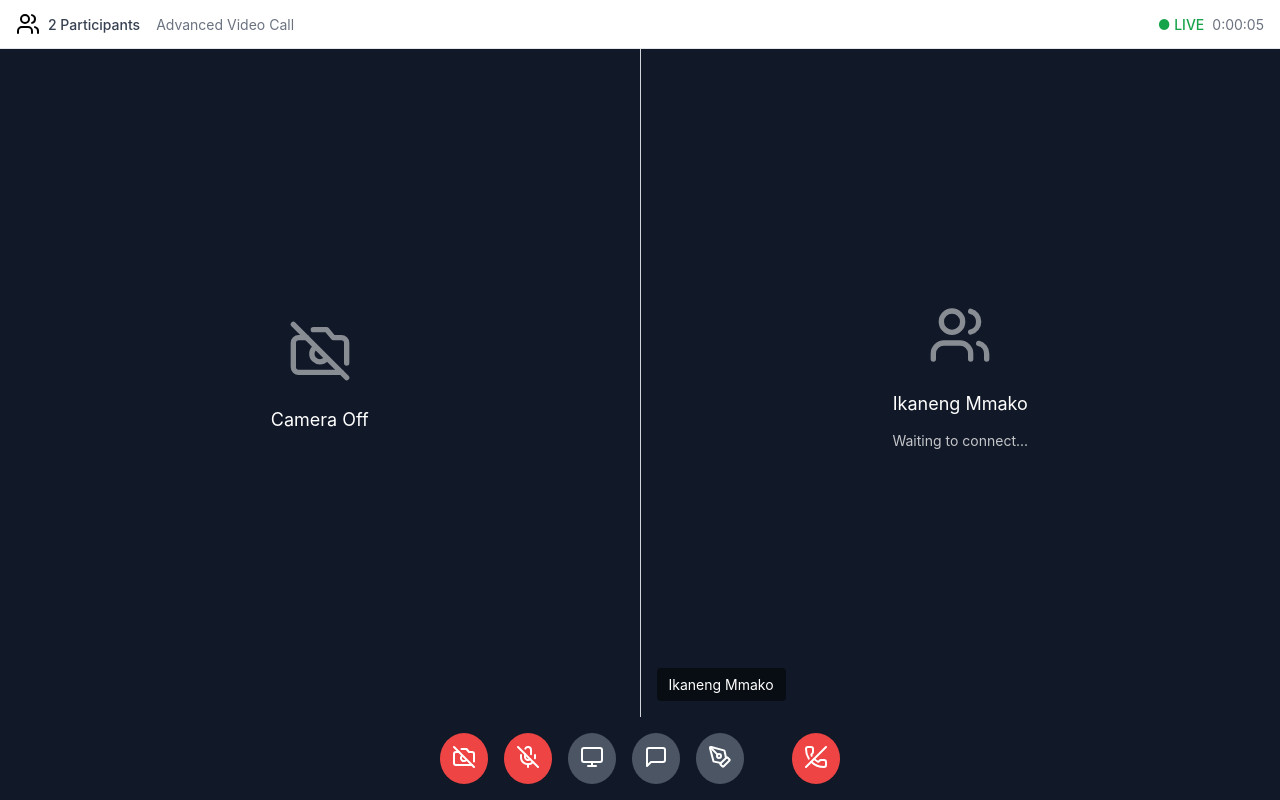
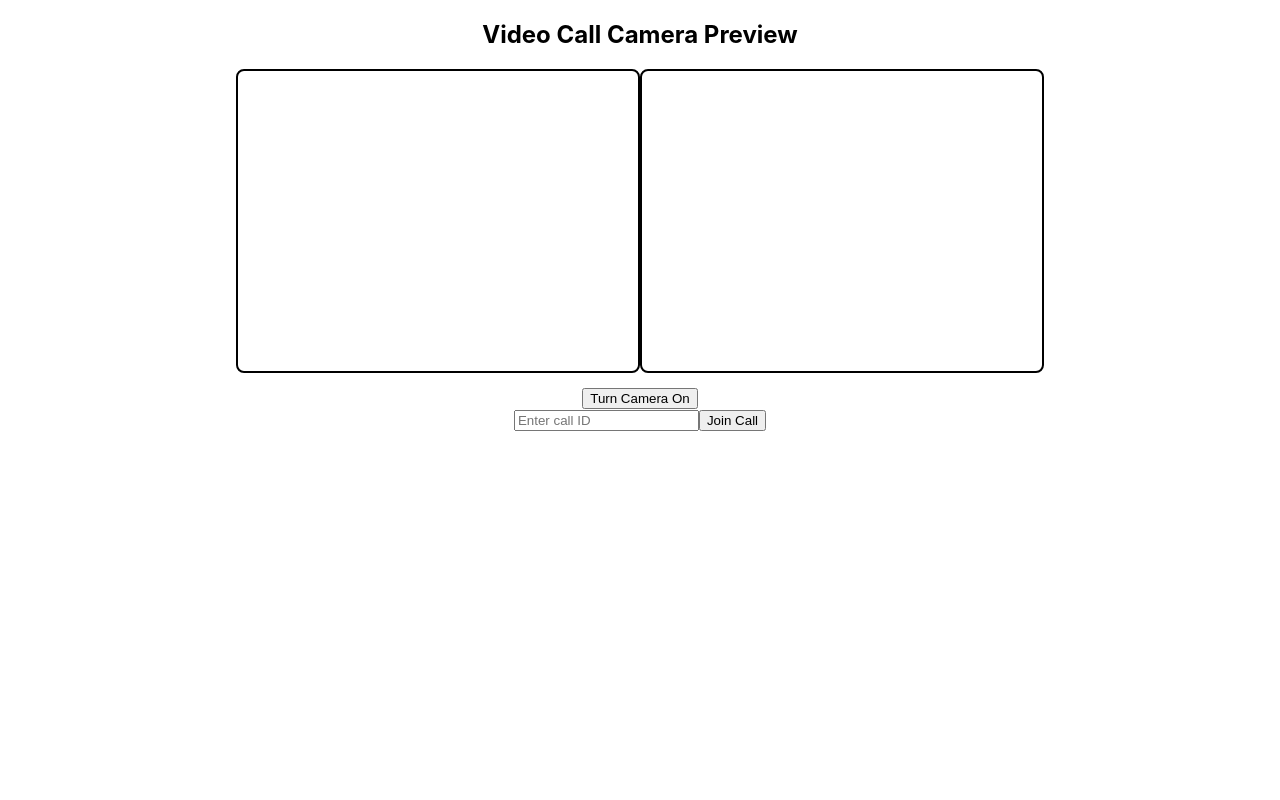
Before and after one commit to Ikanengg/video-call, a React (Create React App) app: page / in a window 1280 px wide. Built offline with nearby package versions, Linux system fonts and the light colour scheme.

Commit message:
used o.g page

```diff
--- a/package.json
+++ b/package.json
@@ -8,6 +8,7 @@
     "@testing-library/jest-dom": "^6.6.4",
     "@testing-library/react": "^16.3.0",
     "@testing-library/user-event": "^13.5.0",
+    "lucide-react": "^0.540.0",
     "react": "^19.1.1",
     "react-dom": "^19.1.1",
     "react-scripts": "5.0.1",
--- a/src/App.js
+++ b/src/App.js
@@ -1,7 +1,9 @@
 import VideoCallComponent from "./Cam";
+import Camera from "./Camera";
 
 function App() {
-  return <VideoCallComponent />;
+  //return <VideoCallComponent />;
+  return <Camera />;
 }
 
 export default App;
```
Also changed, not shown: src/Preview.jsx (added), 1 other file (tests, documents, lock files or other folders).
